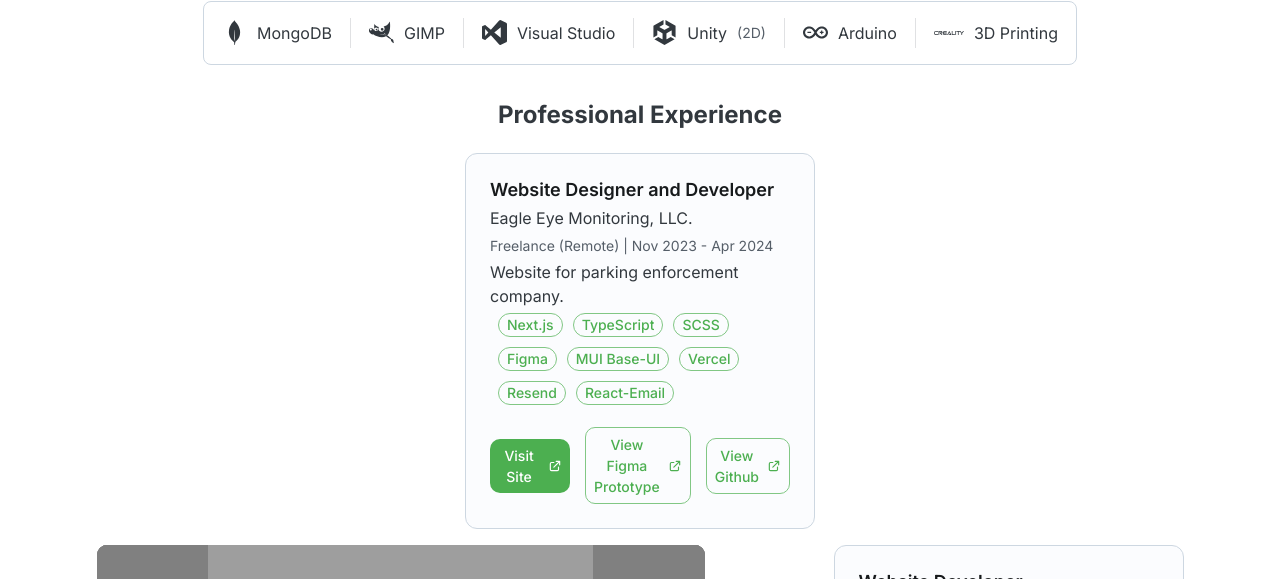
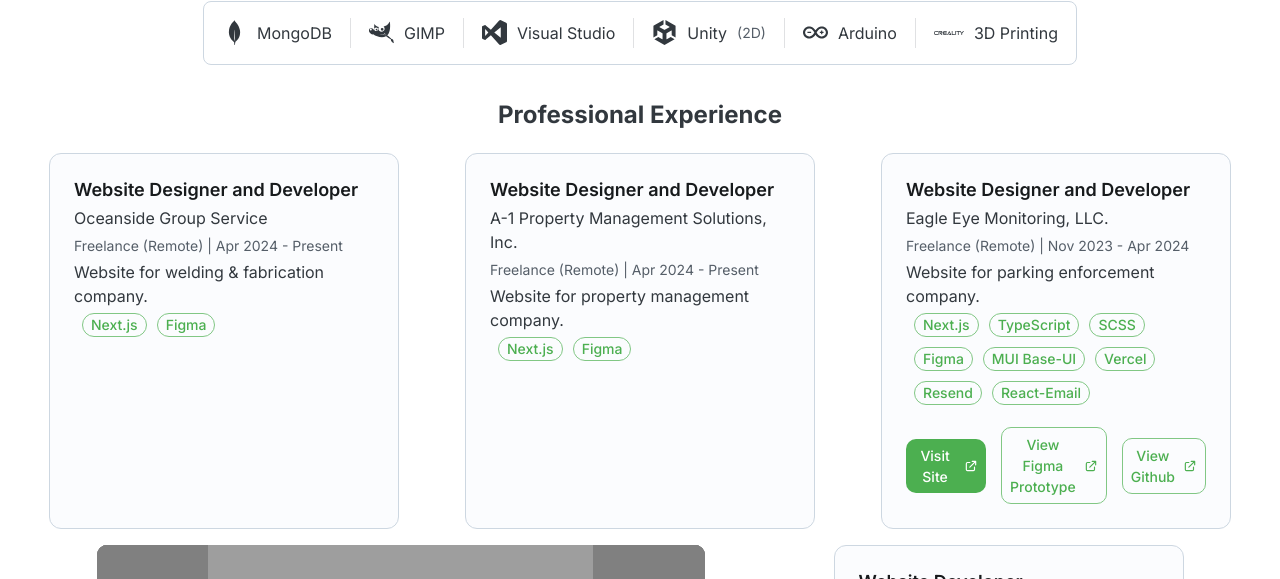
Before and after one commit to arifire21/afloucks, a Next.js app: page / in a window 1280 px wide. Shown: the part 984-1563 px from the top of the page. Built offline with nearby package versions, Linux system fonts and the light colour scheme; grey boxes are pictures that could not be loaded.

Commit message:
new projects

```diff
--- a/app/page.tsx
+++ b/app/page.tsx
@@ -12,6 +12,10 @@ import {justLearnImages, silviImages, LeiImages, surveyImages} from './all_image
 import ContactInfo from '@/components/contact-info.jsx'
 
 export default function Home() {
+  const desktopMode = document.querySelector('.desktop')
+  const mobileMode = document.querySelector('.mobile')
+
+  if(mobileMode){
   useEffect(() => {
     // Function to handle scroll events
     // Get current scroll position
@@ -64,6 +68,7 @@ export default function Home() {
     return () => window.removeEventListener('scroll', navActivateCallback);
 
   }, []);
+}
 
   return (
     <>
@@ -217,7 +222,23 @@ export default function Home() {
 
       <section>
         <h1 className={styles.header} id='experience'>Professional Experience</h1>
-          <div className={styles.cardContainer}>
+          <div className={styles.sharedCardContainer}>
+            <WorkCard
+              position='Website Designer and Developer'
+              company='Oceanside Group Service'
+              jobType='Freelance (Remote)'
+              duration='Apr 2024 - Present'
+              blurb='Website for welding & fabrication company.'
+              tools={['Next.js', 'Figma']}
+            />
+            <WorkCard
+              position='Website Designer and Developer'
+              company='A-1 Property Management Solutions, Inc.'
+              jobType='Freelance (Remote)'
+              duration='Apr 2024 - Present'
+              blurb='Website for property management company.'
+              tools={['Next.js', 'Figma']}
+            />
             <WorkCard
               // logo={EagleEyeLogo}
               position='Website Designer and Developer'
@@ -361,7 +382,7 @@ export default function Home() {
 
         <ProjectCard
             projectTitle='Discord.js Bot'
-            date='Nov 2022 - Present'
+            date='Nov 2022 - May 2023'
             blurb='Bot created to present community wiki data.'
             tools={['Discord.js', 'Node.js', 'Axios', 'WikiMedia API', 'AWS (EC2)']}
         />
--- a/components/contact-info.jsx
+++ b/components/contact-info.jsx
@@ -8,7 +8,7 @@ export default function ContactInfo(){
             <span className='contact-bullet'>&bull;</span>
             <a className="contact-link" href='https://devpost.com/afloucks' target='_blank'><SiLinkedin size={25}/> Linkedin</a>
             <span className='contact-bullet'>&bull;</span>
-            <a className="contact-link" href='https://github.com/arifire21/' target='_blank'><SiDevpost size={25}/> Devpost</a>
+            <a className="contact-link" href='https://github.com/arifire21/' target='_blank'><SiDevpost size={25}/> Devpost <small>(Hackathon Archive)</small></a>
         </section>
     )
 }
```
